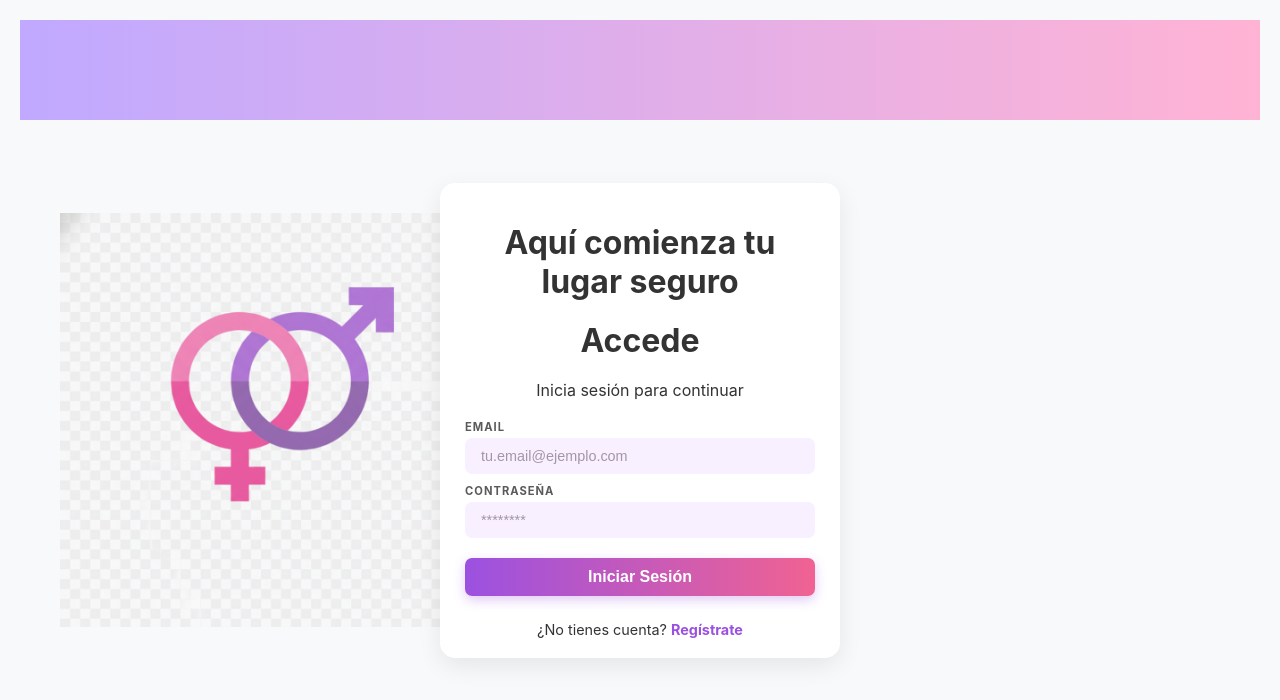
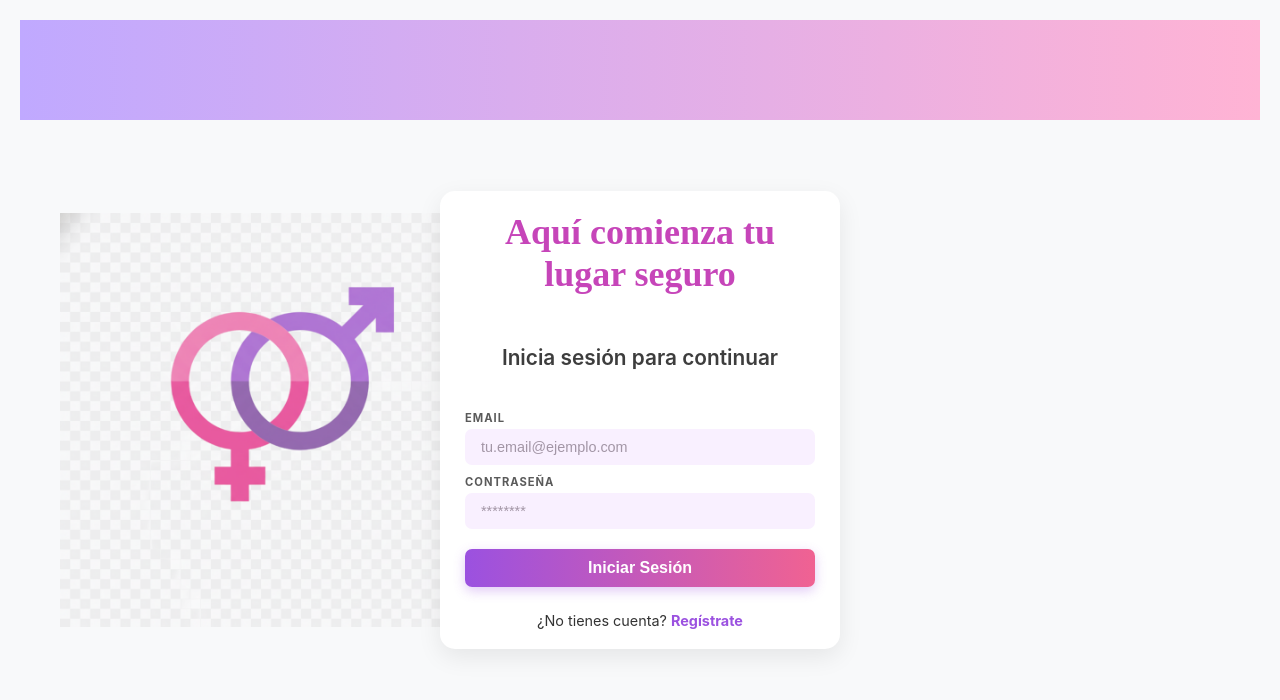
Before and after one commit to Jdelizadev/Front, a React (Vite) app: page / in a window 1280 px wide. Shown: the top 700 px of the page. Built offline with nearby package versions, Linux system fonts and the light colour scheme.

Commit message:
styles update

```diff
--- a/src/components/Login.jsx
+++ b/src/components/Login.jsx
@@ -47,6 +47,7 @@ const Login = () => {
 
             setEmail('');
             setPassword('');
+            setMessage('Bienvenido')
       localStorage.setItem('jwt', token);
       localStorage.setItem('userName', userName);
       localStorage.setItem('userID', userID);
@@ -67,11 +68,12 @@ const Login = () => {
 
       {/* 3. Envuelve el formulario en la tarjeta principal */}
       <div className="register-card">
-        <h1 className="text">Aquí comienza tu lugar seguro <br/></h1>
-        <h1 id='.main-title' className=".main-title">Accede</h1>
+        <p id='here'>Aquí comienza tu lugar seguro <br/></p>
+
+        {/* <h1 id='main-title' className=".main-title">Accede</h1> */}
 
         {/* 4. Usa la clase del título principal */}
-        <p className="text">Inicia sesión para continuar</p>
+        <p id='main-title' className="text">Inicia sesión para continuar</p>
 
         <form className="register-form" onSubmit={handleSubmit}>
           {error && <p className="error-message">{error}</p>}
--- a/src/components/Register.jsx
+++ b/src/components/Register.jsx
@@ -1,6 +1,6 @@
 // src/components/Register.jsx
-import { Link } from 'react-router-dom';
-import { useState } from 'react';
+import { Link , useNavigate  } from 'react-router-dom';
+import { useState} from 'react';
 import './StylesLoginAndRegister.css'; // Asegúrate de que la ruta sea correcta
 const API_REGISTER_URL = import.meta.env.VITE_API_URL + '/auth/register'
 
@@ -12,6 +12,7 @@ const Register = () => {
     const [fechaNacimiento, setFechaNacimiento] = useState('');
     const [error, setError] = useState('');
     const [message, setMessage] = useState('');
+    const navigate = useNavigate()
 
     const handleSubmit = async (e) => {
         e.preventDefault();
@@ -52,7 +53,7 @@ const Register = () => {
 
             // Mostrar mensaje de éxito
             setMessage('¡Registro completado! Ya puedes iniciar sesión!');
-
+            navigate('/', { replace: true})
 
         } catch (error) {
             console.error('Error de red o en la solicitud:', error);
--- a/src/components/StylesLoginAndRegister.css
+++ b/src/components/StylesLoginAndRegister.css
@@ -7,6 +7,7 @@
 
 /* --- ESTILOS GENERALES Y VARIABLES --- */
 @import url('https://fonts.googleapis.com/css2?family=Inter:wght@100..900&display=swap');
+@import url('https://fonts.googleapis.com/css2?family=Playwrite+US+Trad+Guides&display=swap');
 
 :root {
     --color-pink-light: #FFB3D4;
@@ -79,11 +80,25 @@ body {
 }
 
 #main-title {
-    font-size: 1.6em; /* Reducido */
-    font-weight: 800;
+    font-size: 1.3rem; /* Reducido */
+    font-weight: 600;
     line-height: 1.25;
-    margin-bottom: 20px; /* Reducido */
-    color: #F06292;
+    margin-bottom: 40px; /* Reducido */
+    color: rgba(0, 0, 0, 0.76);
+}
+
+#here {
+     font-family: cursive;
+     font-weight: 800;
+     font-style: normal;
+     font-size: 2.25rem;
+     margin-bottom: 50px;
+     color: #c645b9;
+}
+
+.error-message {
+    color: red;
+    margin-bottom: 20px;
 }
 
 .register-form {
--- a/src/components/UpcomingAppointments.jsx
+++ b/src/components/UpcomingAppointments.jsx
@@ -19,7 +19,7 @@ const UpcomingAppointments = React.forwardRef(({ onAppointmentChange }, ref) =>
         try {
             const date = new Date(`2000-01-01T${timeBlockStart}`);
             return date.toLocaleTimeString('es-ES', { hour: '2-digit', minute: '2-digit' });
-        } catch (e) { return 'N/A'; }
+        } catch (e) {console.log(e); return 'N/A'; }
     };
 
     /**
@@ -42,6 +42,7 @@ const UpcomingAppointments = React.forwardRef(({ onAppointmentChange }, ref) =>
             }
             return safeDate.toLocaleDateString('es-ES', options);
         } catch (e) {
+            console.log(e)
             return 'N/A';
         }
     };
@@ -164,7 +165,8 @@ const UpcomingAppointments = React.forwardRef(({ onAppointmentChange }, ref) =>
                             </div>
 
                             <div className="appointment-details">
-                                <h3>Cita #{cita.id}</h3>
+                                {/* #{cita.id} */}
+                                <h3>Cita </h3>
                                 <p><Clock size={14} style={{ marginRight: '5px' }} /> Hora: {formatTime(cita.timeBlock.startTime)}</p>
                                 <p className="status-confirmada">Confirmada</p>
                             </div>
--- a/src/components/WeeklyAvailability.jsx
+++ b/src/components/WeeklyAvailability.jsx
@@ -69,7 +69,7 @@ const WeeklyAvailability = React.forwardRef(({ onAppointmentChange }, ref) => {
                 try {
                     const errorData = await response.json();
                     errorMessage = errorData.message || errorMessage;
-                } catch (e) { }
+                } catch (e) { console.log(e) }
                 throw new Error(errorMessage);
             }
 
```
